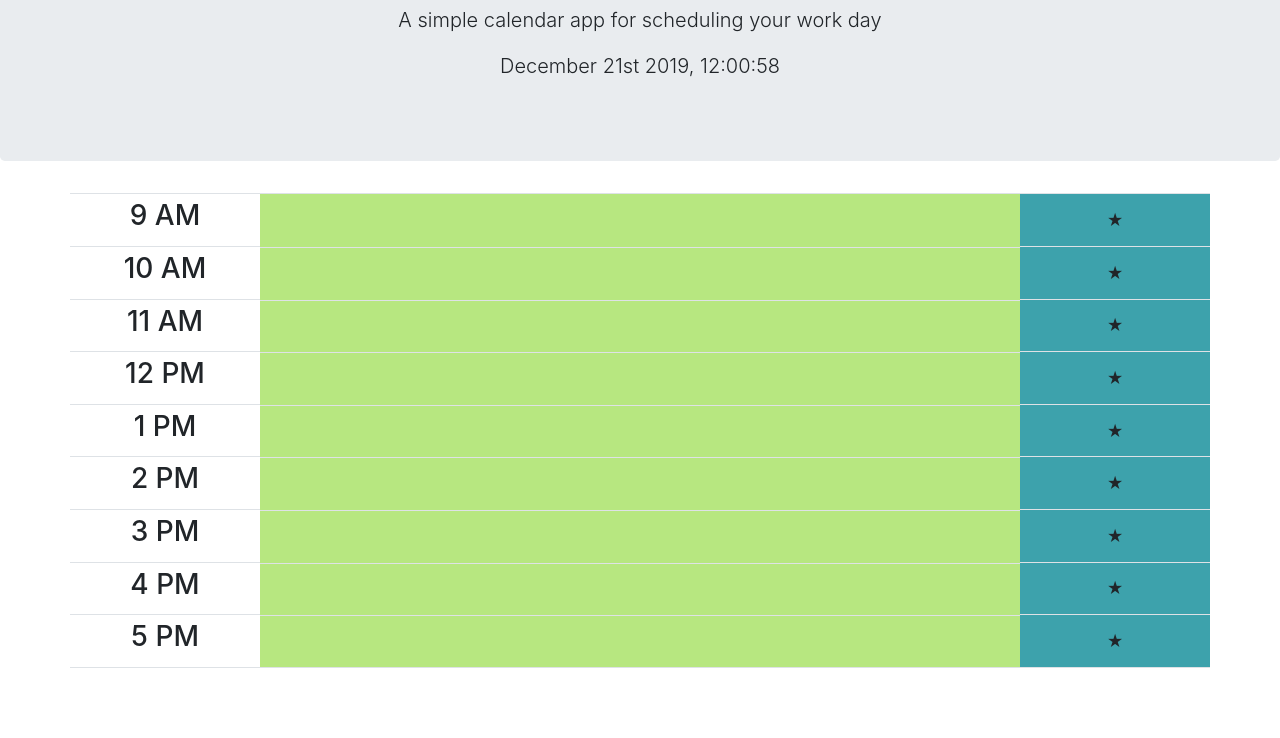
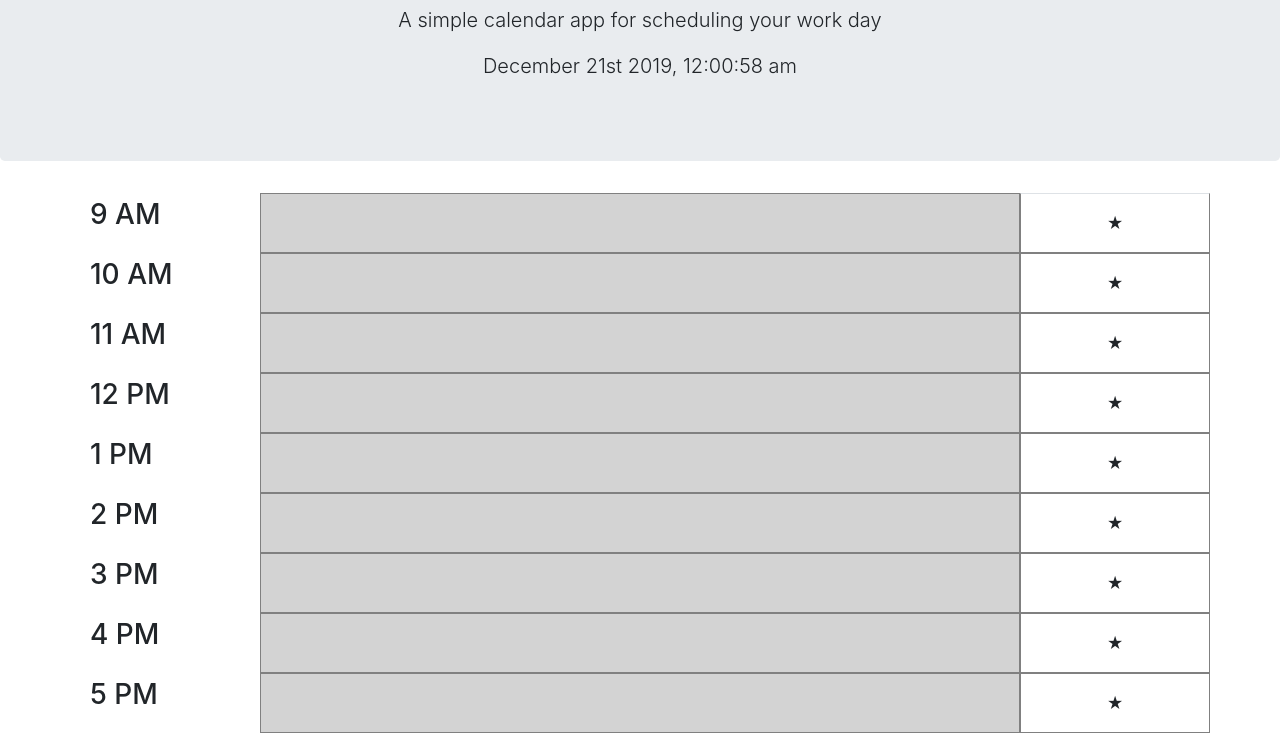
Before and after one commit to JayDub21/dayplanner, a plain HTML site: page index.html in a window 1280 px wide. Shown: the part 153-891 px from the top of the page. Before the commit the page ends 821 px from the top, so only its background shows below. Drawn offline with nearby package versions, Linux system fonts and the light colour scheme.

Commit message:
color change linked to moment

```diff
--- a/assets/css/style.css
+++ b/assets/css/style.css
@@ -6,13 +6,33 @@
     text-align: center;
 }
 
-.infoSlot {
+/* .infoSlot {
     background:#b7e780;
+} */
+
+/* .saveSlot {
+    background:#3da2ac;
+} */
+.infoSlot{
+    border: solid .5px gray;
 }
 
 .saveSlot {
-    background:#3da2ac;
+    border: solid .5px gray;
 }
+
+.timeSlot {
+    border: solid .5px gray;
+}
+textarea{
+    background: transparent;
+    border: none;
+    resize: none;
+    color: #000000;
+    padding: 15px;
+    width: 100%;
+    height: 72%;
+  }
 
 .btn {
     background-color: transparent;
@@ -22,6 +42,30 @@ h3 {
     padding:5px;
 }
 
+.textField {
+    background: transparent !important;
+    box-sizing: border-box;
+    height: 100%;
+    width: 100%;
+    border: none;
+    padding: 2px;
+
+}
+
+.past {
+    background-color: #d3d3d3;
+    color: white;
+  }
+
+  .present {
+    background-color: #ff6961;
+    color: white;
+  }
+
+  .future {
+    background-color: #77dd77;
+    color: white;
+  }
 
 
 /* Small devices (landscape phones, 576px and up) */
--- a/assets/javascript/script.js
+++ b/assets/javascript/script.js
@@ -1,30 +1,30 @@
 $(document).ready(function () {
 
     //display current time and date in jumbotron.
-    var currentEl = $("#currentDay");
+    var currentDate = $("#currentDate");
+    var colorChangeEl = $(".color-change");
 
-
-    currentEl.text(moment().format('MMMM Do YYYY, h:mm:ss a'));
-    console.log(currentEl);
-    var inputBlockEl = $(".time-block");
+    currentDate.text(moment().format('MMMM Do YYYY, h:mm:ss a'));
 
     var update = function () {
-        currentEl.text(moment().format('MMMM Do YYYY, hh:mm:ss'));
+        currentDate.text(moment().format('MMMM Do YYYY, h:mm:ss a'));
 
         var now = moment();
-
+        // console.log(now);
 
         //calculate the time with moment, and remove classes
 
-        inputBlockEl.each(function (i, element) {
+        colorChangeEl.each(function (i, element) {
             element = $(element);
             if (now > element.attr("data-hour")) {
                 element.addClass("past").removeClass("future present");
-            } else if (now == element.attr("data-hour")) {
+            } else if (now == element.attr("infoSlot")) {
                 element.addClass("present").removeClass("future past");
             }
         });
     }
     //check every second.
     setInterval(update, 1000);
+    $(".textField").text("");
+
 });
--- a/index.html
+++ b/index.html
@@ -17,16 +17,18 @@
     <header class="jumbotron">
         <h1 class="display-3 banner">Work Day Scheduler</h1>
         <p class="lead banner">A simple calendar app for scheduling your work day</p>
-        <p id="currentDay" class="lead banner"></p>
+        <p id="currentDate" class="lead banner"></p>
     </header>
     <div class="container">
         <!-- Timeblocks go here -->
         <div class="row">
-            <div class="col-sm-2 timeSlot border-top border-bottom" id="timeSlot1">
+            <div class="col-sm-2">
                 <h3>9 AM</h3>
             </div>
-            <div class="col-sm-8 infoSlot border-top" id="infoSlot1"></div>
-            <div class="col-sm-2  saveSlot border-bottom border-top btn-group">
+            <div class="col-sm-8 infoSlot future color-change" data-hour="9">
+                <textarea class="textField" id="textSlot1"></textarea>
+            </div>
+            <div class="col-sm-2  saveSlot border-top btn-group">
                 <button class="btn btn-default saveBtn">
                     &#9733;
                 </button>
@@ -34,11 +36,13 @@
         </div>
 
         <div class="row">
-            <div class="col-sm-2 timeSlot border-bottom" id="timeSlot2">
+            <div class="col-sm-2">
                 <h3>10 AM</h3>
             </div>
-            <div class="col-sm-8 infoSlot border-top" id="infoSlot2"></div>
-            <div class="col-sm-2  saveSlot border-bottom btn-group">
+            <div class="col-sm-8 infoSlot future color-change" data-hour="10">
+                <textarea class="textField" id="textSlot2"></textarea>
+            </div>
+            <div class="col-sm-2  saveSlot btn-group">
                 <button class="btn btn-default saveBtn">
                     &#9733;
                 </button>
@@ -46,11 +50,13 @@
         </div>
 
         <div class="row">
-            <div class="col-sm-2 timeSlot border-bottom" id="timeSlot3">
+            <div class="col-sm-2">
                 <h3>11 AM</h3>
             </div>
-            <div class="col-sm-8 infoSlot border-top" id="infoSlot3"></div>
-            <div class="col-sm-2  saveSlot border-bottom btn-group">
+            <div class="col-sm-8 infoSlot future color-change" data-hour="11">
+                <textarea class="textField" id="textSlot3"></textarea>
+            </div>
+            <div class="col-sm-2  saveSlot btn-group">
                 <button class="btn btn-default saveBtn">
                     &#9733;
                 </button>
@@ -58,11 +64,13 @@
         </div>
 
         <div class="row">
-            <div class="col-sm-2 timeSlot border-bottom" id="timeSlot4">
+            <div class="col-sm-2">
                 <h3>12 PM</h3>
             </div>
-            <div class="col-sm-8 infoSlot border-top" id="infoSlot4"></div>
-            <div class="col-sm-2  saveSlot border-bottom btn-group">
+            <div class="col-sm-8 infoSlot future color-change" data-hour="12">
+                <textarea class="textField" id="textSlot4"></textarea>
+            </div>
+            <div class="col-sm-2  saveSlot btn-group">
                 <button class="btn btn-default saveBtn">
                     &#9733;
                 </button>
@@ -70,11 +78,13 @@
         </div>
 
         <div class="row">
-            <div class="col-sm-2 timeSlot border-bottom" id="timeSlot5">
+            <div class="col-sm-2">
                 <h3>1 PM</h3>
             </div>
-            <div class="col-sm-8 infoSlot border-top" id="infoSlot5"></div>
-            <div class="col-sm-2  saveSlot border-bottom btn-group">
+            <div class="col-sm-8 infoSlot future color-change" data-hour="13">
+                <textarea class="textField" id="textSlot5"></textarea>
+            </div>
+            <div class="col-sm-2  saveSlot btn-group">
                 <button class="btn btn-default saveBtn">
                     &#9733;
                 </button>
@@ -82,11 +92,13 @@
         </div>
 
         <div class="row">
-            <div class="col-sm-2 timeSlot border-bottom" id="timeSlot6">
+            <div class="col-sm-2">
                 <h3>2 PM</h3>
             </div>
-            <div class="col-sm-8 infoSlot border-top" id="infoSlot6"></div>
-            <div class="col-sm-2  saveSlot border-bottom btn-group">
+            <div class="col-sm-8 infoSlot future color-change" data-hour="14">
+                <textarea class="textField" id="textSlot6"></textarea>
+            </div>
+            <div class="col-sm-2  saveSlot btn-group">
                 <button class="btn btn-default saveBtn">
                     &#9733;
                 </button>
@@ -94,11 +106,13 @@
         </div>
 
         <div class="row">
-            <div class="col-sm-2 timeSlot border-bottom" id="timeSlot7">
+            <div class="col-sm-2">
                 <h3>3 PM</h3>
             </div>
-            <div class="col-sm-8 infoSlot border-top" id="infoSlot7"></div>
-            <div class="col-sm-2  saveSlot border-bottom btn-group">
+            <div class="col-sm-8 infoSlot future color-change" data-hour="15">
+                <textarea class="textField" id="textSlot7"></textarea>
+            </div>
+            <div class="col-sm-2  saveSlot btn-group">
                 <button class="btn btn-default saveBtn">
                     &#9733;
                 </button>
@@ -106,11 +120,13 @@
         </div>
 
         <div class="row">
-            <div class="col-sm-2 timeSlot border-bottom" id="timeSlot8">
+            <div class="col-sm-2">
                 <h3>4 PM</h3>
             </div>
-            <div class="col-sm-8 infoSlot border-top" id="infoSlot8"></div>
-            <div class="col-sm-2  saveSlot border-bottom btn-group">
+            <div class="col-sm-8 infoSlot future color-change" data-hour="16">
+                <textarea class="textField" id="textSlot8"></textarea>
+            </div>
+            <div class="col-sm-2  saveSlot btn-group">
                 <button class="btn btn-default saveBtn">
                     &#9733;
                 </button>
@@ -118,11 +134,13 @@
         </div>
 
         <div class="row">
-            <div class="col-sm-2 timeSlot border-bottom" id="timeSlot9">
+            <div class="col-sm-2">
                 <h3>5 PM</h3>
             </div>
-            <div class="col-sm-8 infoSlot border-top border-bottom" id="infoSlot9"></div>
-            <div class="col-sm-2  saveSlot border-bottom btn-group">
+            <div class="col-sm-8 infoSlot future color-change" data-hour="17">
+                <textarea class="textField" id="textSlot9"></textarea>
+            </div>
+            <div class="col-sm-2  saveSlot btn-group">
                 <button class="btn btn-default saveBtn">
                     &#9733;
                 </button>
```
